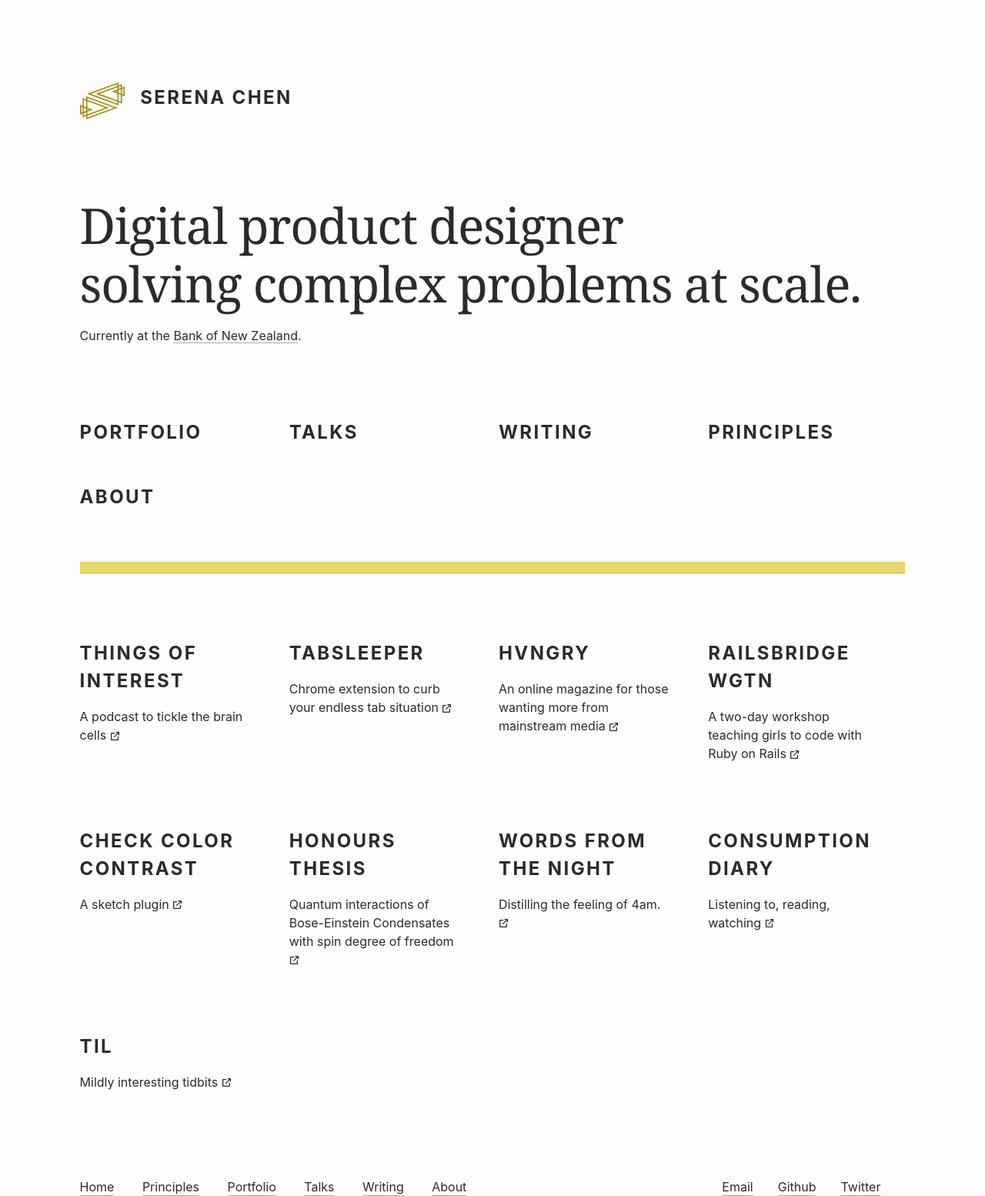
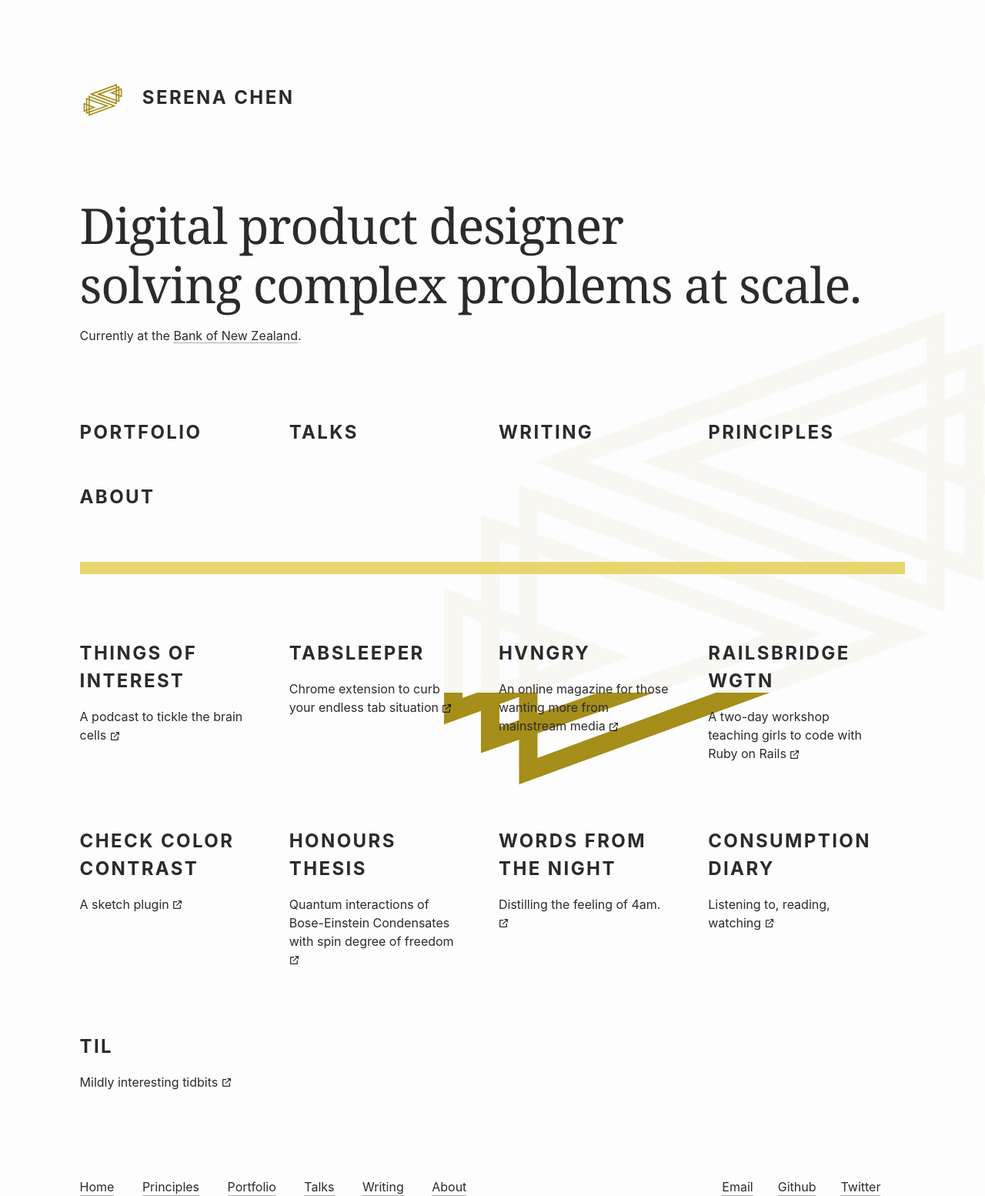
Before and after one commit to heisenburger/ws, a Jekyll site: the page built from index.html, in a window 1280 px wide. Shown: the whole page at 77% size. Built offline with Jekyll 4.4.1, drawn with Linux system fonts in a browser that asks for light colours; some web fonts are replaced.

Commit message:
add watermark

```diff
--- a/_includes/header.html
+++ b/_includes/header.html
@@ -1,7 +1,7 @@
 <header>
   <div class="fullwidth">
     <a href="{{ site.baseurl }}/" class="l-nu inline-block">
-      <img src="{{ site.baseurl }}/images/serenaws_logo.svg" alt="serena" class="logo"/>
+      <img src="{{ site.baseurl }}/images/schen-large.svg" alt="" class="logo"/>
     </a>
       <h2 class="sc h3">{{ page.title }}</h2>
   </div>
--- a/_layouts/default.html
+++ b/_layouts/default.html
@@ -3,7 +3,7 @@
 
   {% include head.html %}
 
-  <body class="wrapped">
+  <body class="wrapped logobg">
 
     {% include header.html %}
 
--- a/_sass/_layout.scss
+++ b/_sass/_layout.scss
@@ -16,6 +16,17 @@
   @include query(1800px){
     padding: 0 $phi*10vw;
   }
+}
+
+// background-image
+
+.logobg {
+  background-image:
+    linear-gradient(rgba($background-color, 0.95), rgba($background-color, 0.95)),
+    url(/images/schen-large.svg);
+  background-repeat: no-repeat;
+  background-position: top left, right -10vw bottom -30vh;
+  background-attachment: fixed;
 }
 
 // Header
@@ -76,7 +87,7 @@ header,
 
 .logo {
   display: inline-block;
-  height: 3rem;
+  height: 3.8rem;
 }
 
 .sc {
```
Also changed, not shown: images/schen-large.svg.
